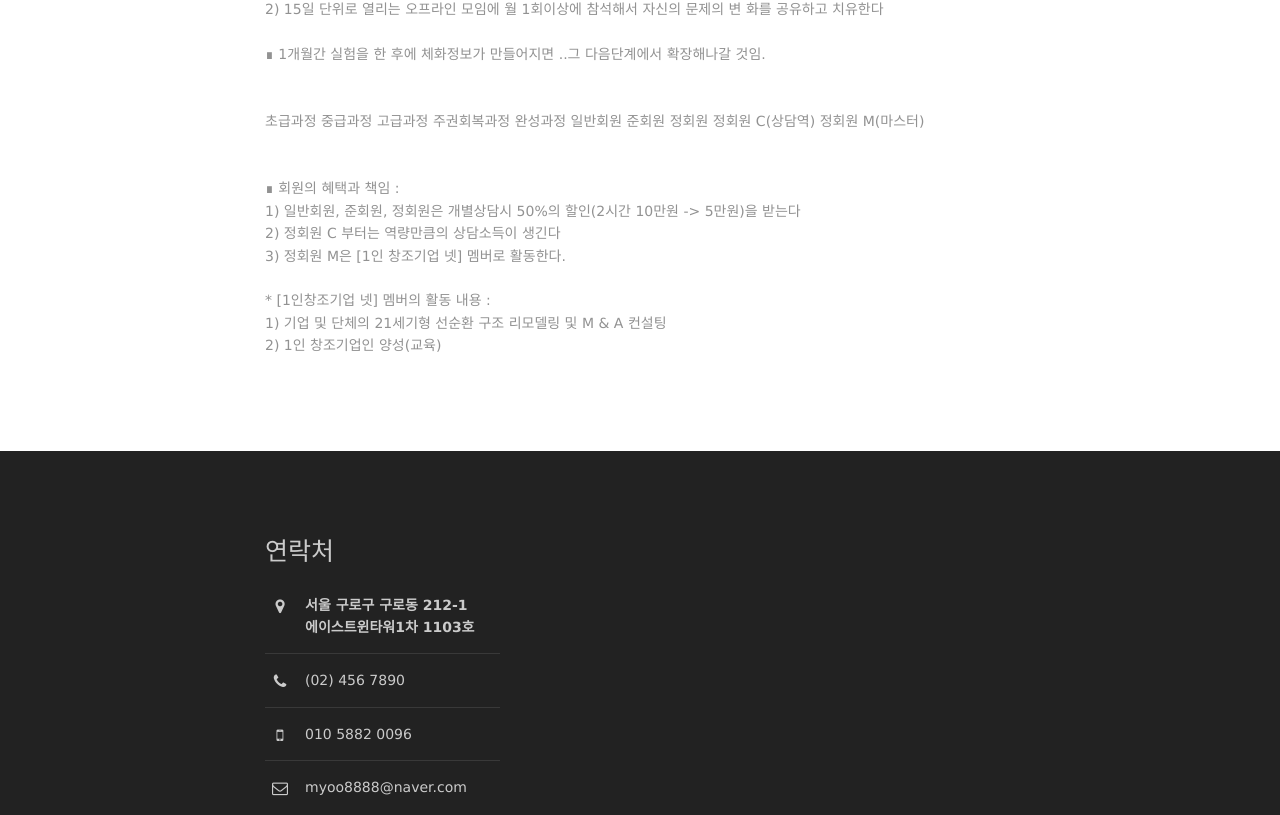
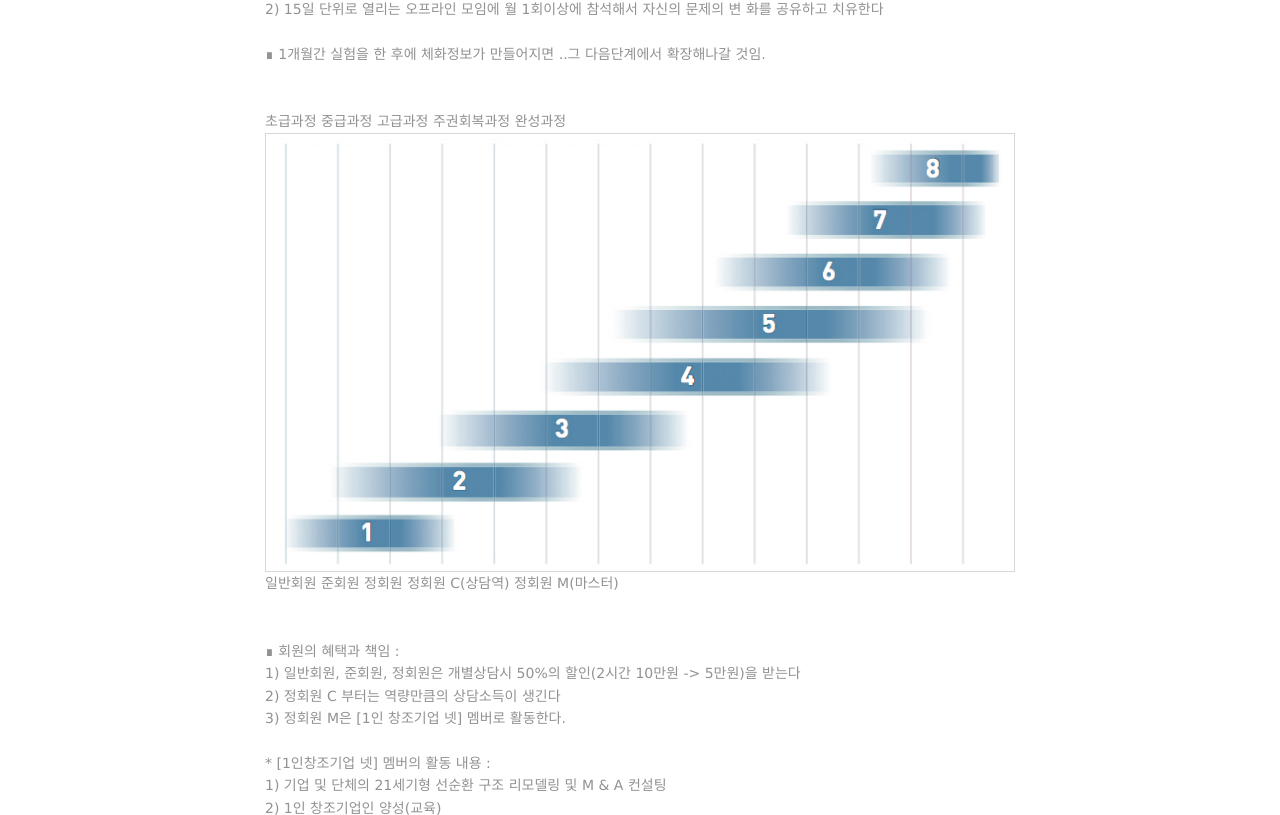
Before and after one commit to mothcar/virtuous, a plain HTML site: page pages/sub_howto.html in a window 1280 px wide. Shown: the part 579-1394 px from the top of the page. Drawn offline with Linux system fonts and the light colour scheme.

Commit message:
chart upload to how to page

```diff
--- a/pages/sub_howto.html
+++ b/pages/sub_howto.html
@@ -92,7 +92,7 @@ Licence URI: http://www.os-templates.com/template-terms
         <br/>
         <br/>
         초급과정 중급과정 고급과정 주권회복과정 완성과정
-
+        <img class="borderedbox inspace-5" src="../images/chart.jpg" alt="">
         일반회원
         준회원
         정회원
```
Also changed, not shown: images/chart.jpg (added), images/stained-glass.jpg (added).
